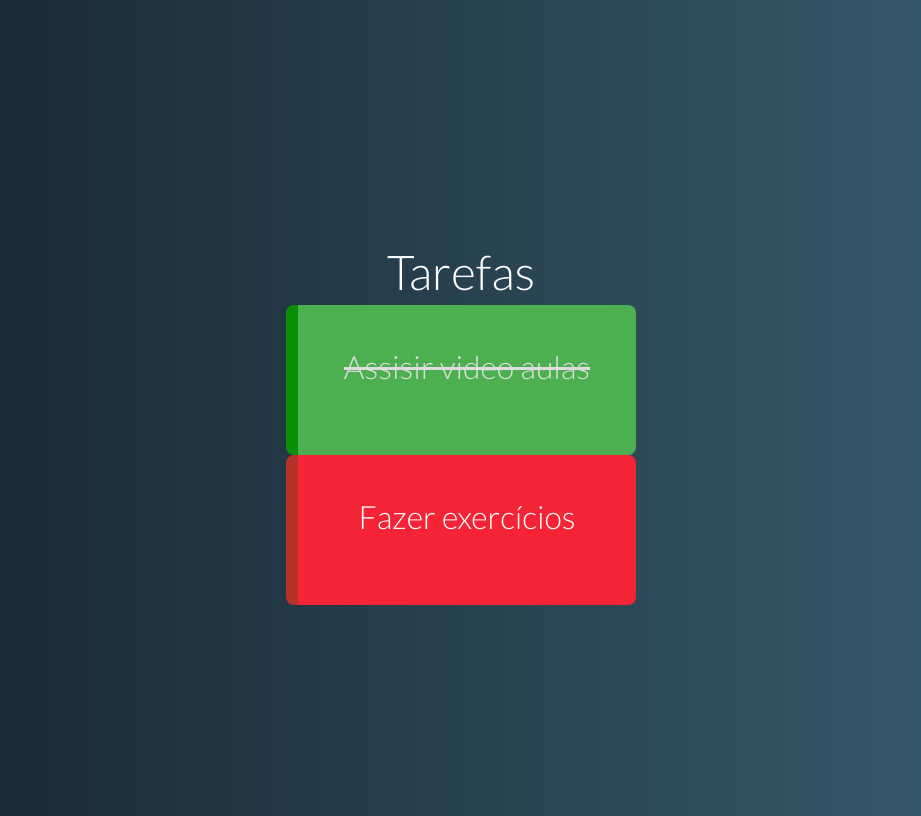
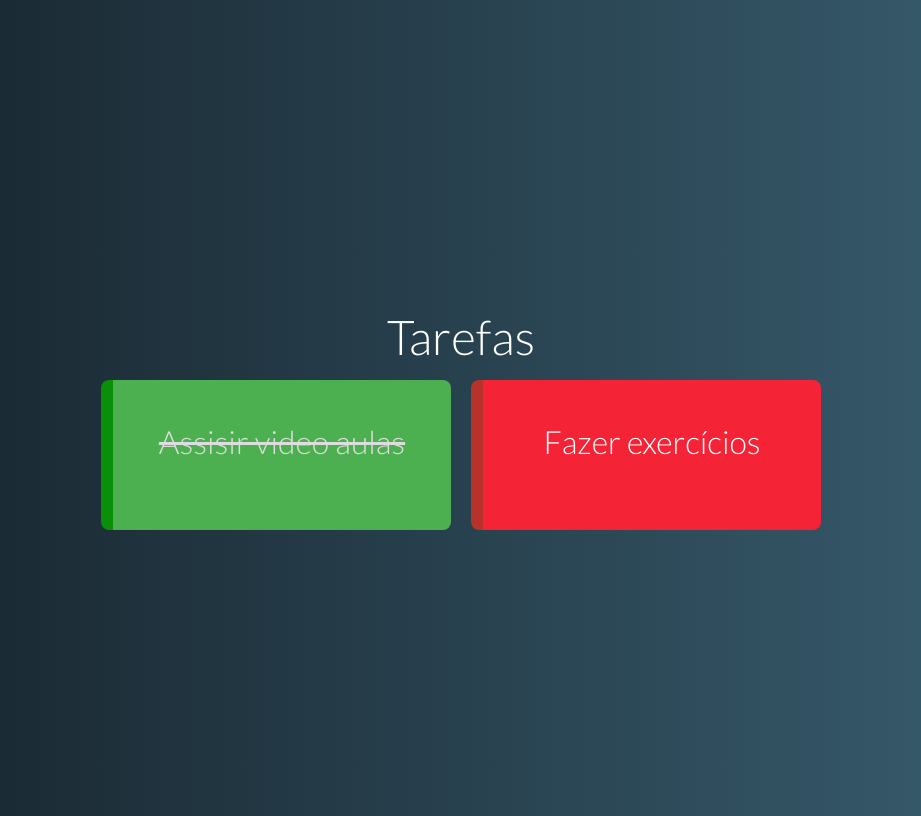
Before and after one commit to leandrorochaadm/vuejs-todolist, a Vue app: page / in a window 1280 px wide. Shown: the whole page, without its empty margins (179-1100 px from the left). Built offline with nearby package versions, Linux system fonts and the light colour scheme.

Commit message:
formatando taks-grid

```diff
--- a/src/components/TaskGrid.vue
+++ b/src/components/TaskGrid.vue
@@ -1,8 +1,9 @@
 <template>
 <div class="task-grid">
-    <template>
+    <template v-if="tasks.length">
         <Task v-for="task in tasks" :key="task.name" :task="task"></Task>
     </template>
+    <p v-else class="no-task">Sua vida está em dia :)</p>
 </div>
 
 </template>
@@ -19,6 +20,18 @@
 </script>
 
 <style>
+    .task-grid{
+        display: flex;
+        justify-content: center;
+        flex-wrap: wrap;
+    }
+    .task-grid .task{
+        margin: 10px;
+    }
 
+    .no-task{
+        color:#AAA;
+        font: 1.7rem;
+    }
 
 </style>
```
